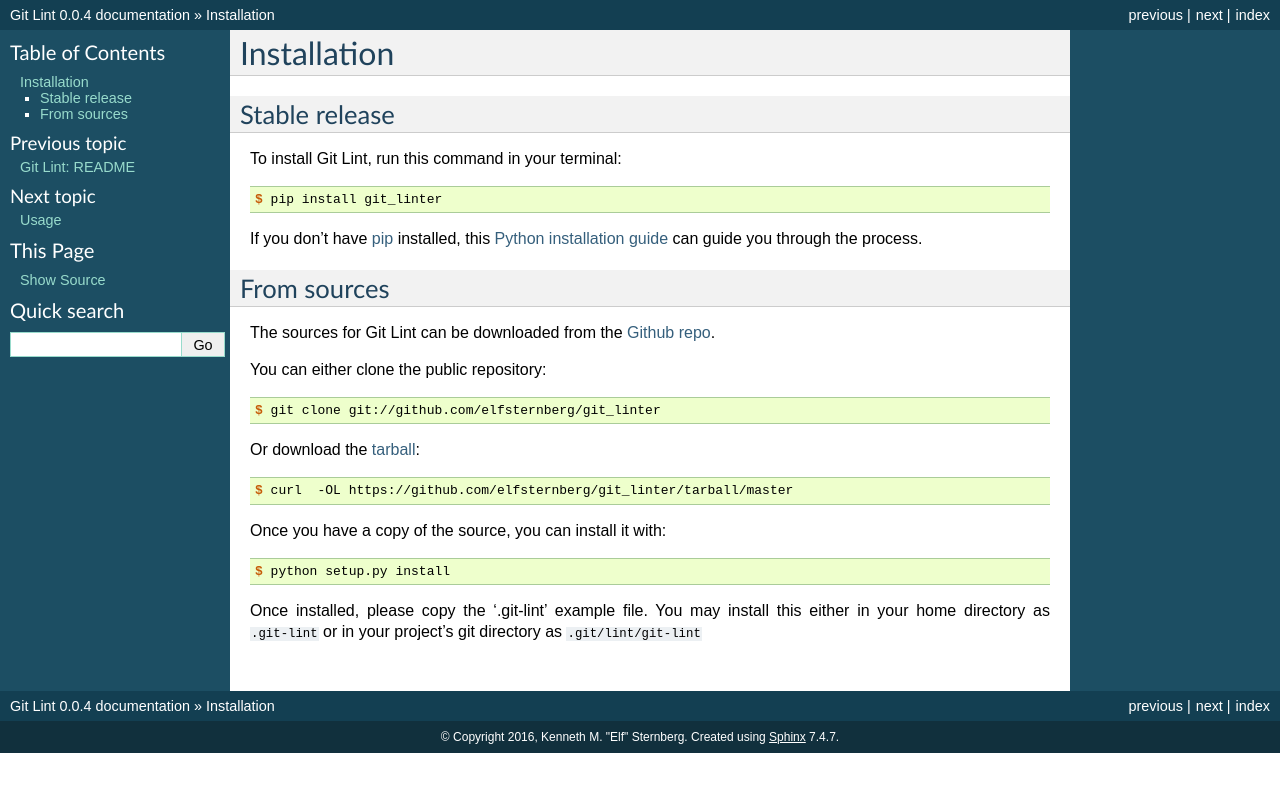
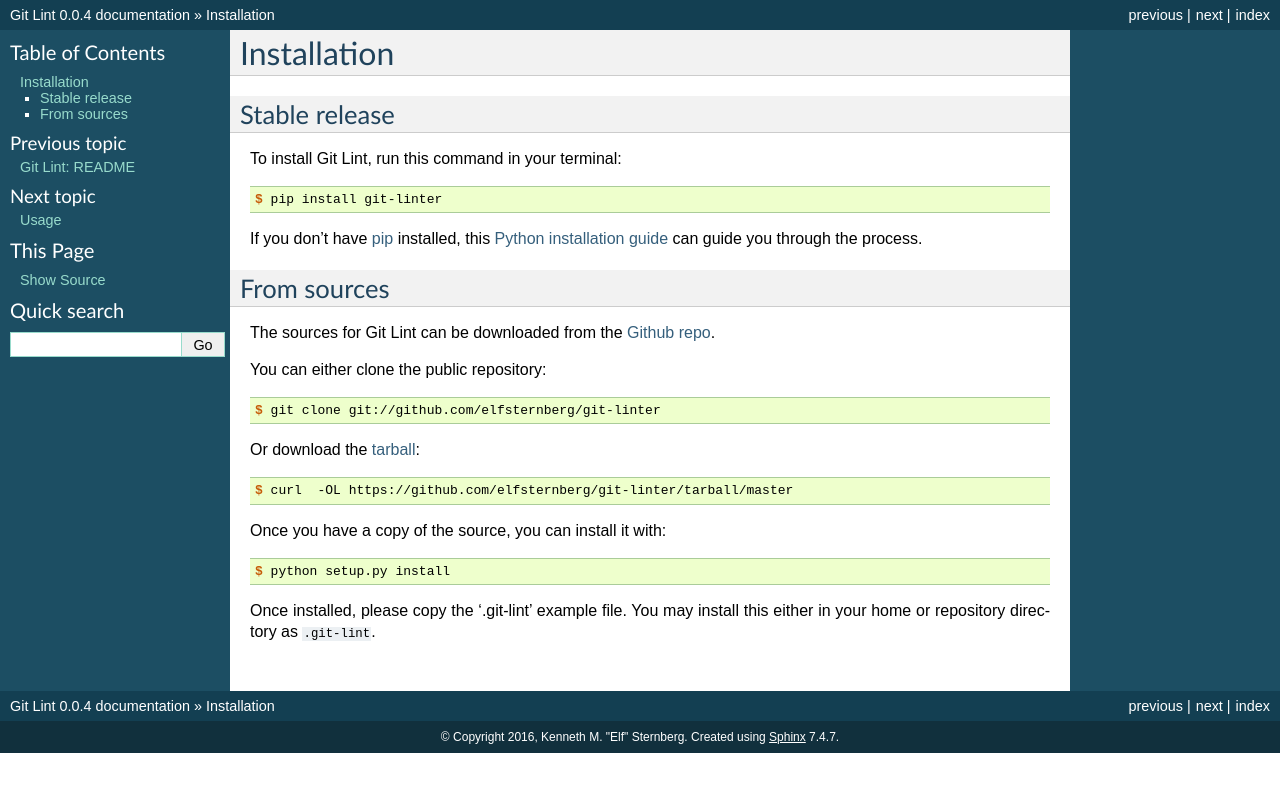
Before and after one commit to elfsternberg/git-linter, a Sphinx documentation site: the page built from docs/installation.rst, in a window 1280 px wide. Shown: the top 792 px of the page. Built offline with Sphinx 7.4.7, drawn with Linux system fonts in a browser that asks for light colours.

Commit message:
Fixed references to installation.

```diff
--- a/docs/installation.rst
+++ b/docs/installation.rst
@@ -12,7 +12,7 @@
 
 .. code-block:: console
 
-    $ pip install git_linter
+    $ pip install git-linter
 
 If you don't have `pip`_ installed, this `Python installation guide`_ can guide
 you through the process.
@@ -30,13 +30,13 @@
 
 .. code-block:: console
 
-    $ git clone git://github.com/elfsternberg/git_linter
+    $ git clone git://github.com/elfsternberg/git-linter
 
 Or download the `tarball`_:
 
 .. code-block:: console
 
-    $ curl  -OL https://github.com/elfsternberg/git_linter/tarball/master
+    $ curl  -OL https://github.com/elfsternberg/git-linter/tarball/master
 
 Once you have a copy of the source, you can install it with:
 
@@ -44,9 +44,8 @@
 
     $ python setup.py install
 
-.. _Github repo: https://github.com/elfsternberg/git_linter
-.. _tarball: https://github.com/elfsternberg/git_linter/tarball/master
+.. _Github repo: https://github.com/elfsternberg/git-linter
+.. _tarball: https://github.com/elfsternberg/git-linter/tarball/master
 
 Once installed, please copy the '.git-lint' example file.  You may install this either in
-your home directory as ``.git-lint`` or in your project's git directory as
-``.git/lint/git-lint``
+your home or repository directory as ``.git-lint``.
```
Also changed, not shown: README.rst (+11 -0 lines).
